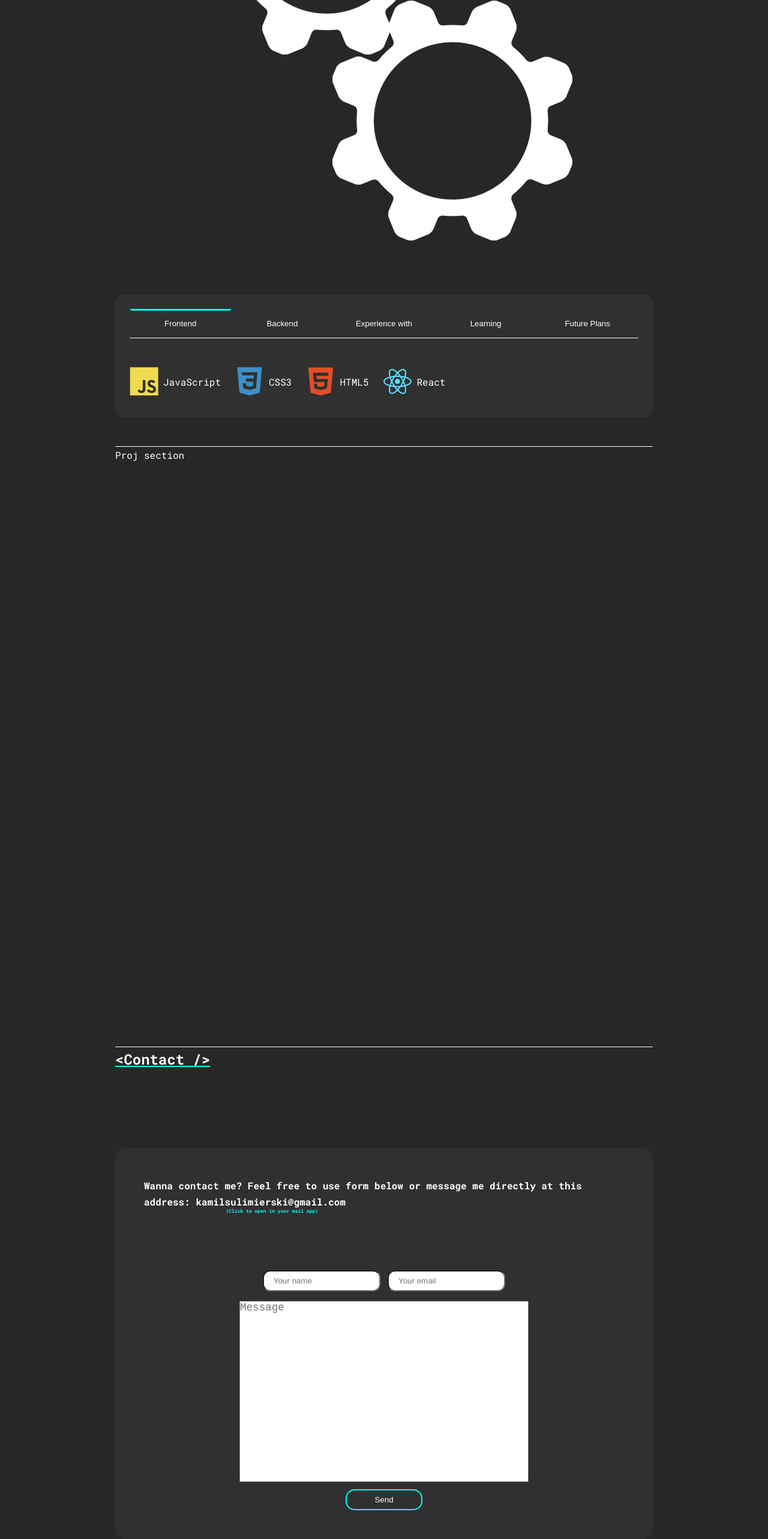
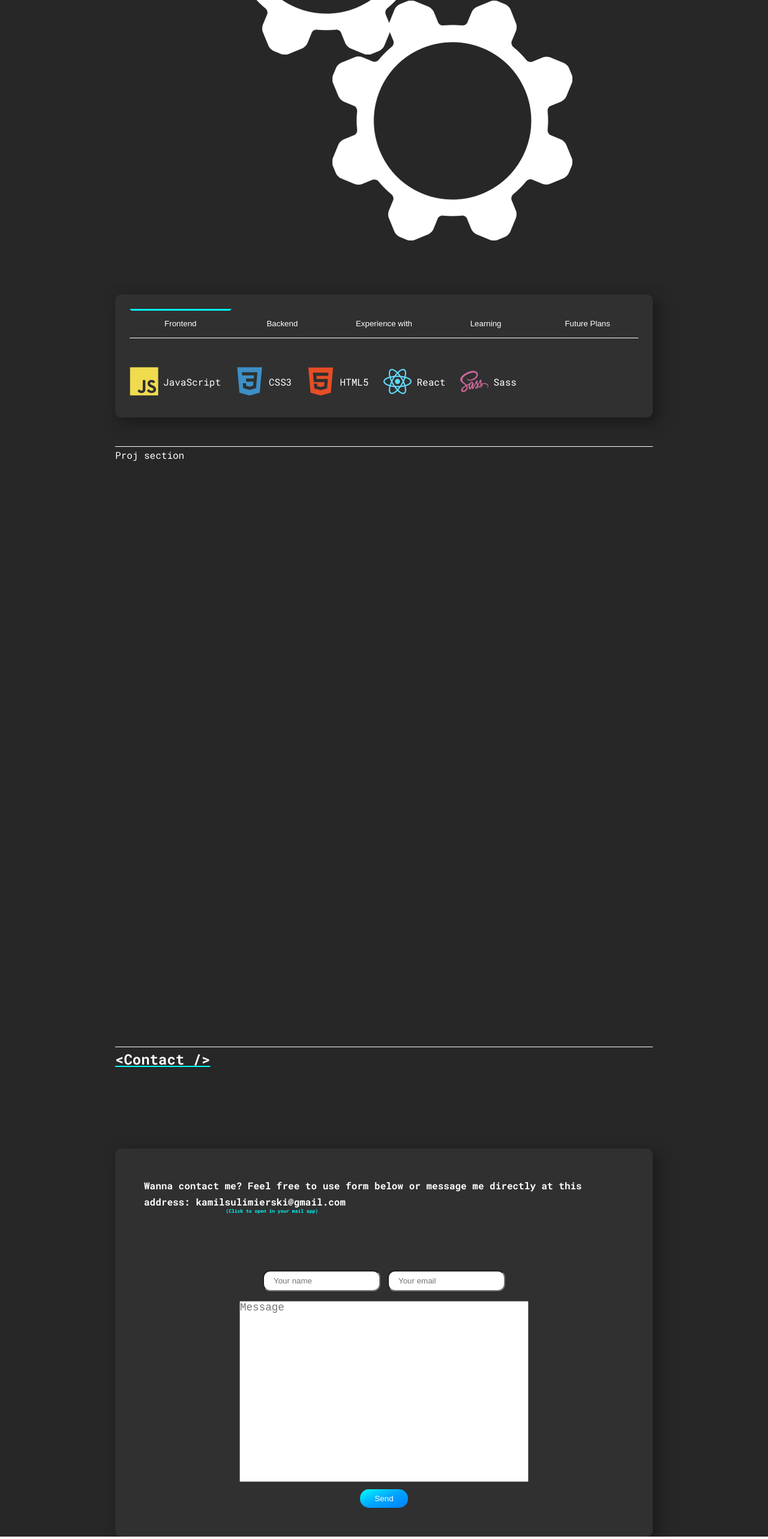
Before and after one commit to TerroR75/portfolio-page, a React (Vite) app: page / in a window 1280 px wide. Shown: the part 1330-3896 px from the top of the page at 60% size. Built offline with nearby package versions, Linux system fonts and the light colour scheme.

Commit message:
New card class in separate file

```diff
--- a/src/data/techstacklist.js
+++ b/src/data/techstacklist.js
@@ -22,6 +22,12 @@ const frontend = [
     name: 'React',
     level: 'Basic',
     iconClass: 'devicon-react-original colored',
+  },
+  {
+    id: '04',
+    name: 'Sass',
+    level: 'Basic',
+    iconClass: 'devicon-sass-original colored',
   },
 ];
 
--- a/src/styles/AboutSection.scss
+++ b/src/styles/AboutSection.scss
@@ -44,10 +44,8 @@
       }
 
       .tech-stack-list{
-        background: colorVariables.$card-color;
         max-height: 1000px;
         display: flex;
-        border-radius: 15px;
         padding: 24px 24px;
 
 
--- a/src/styles/App.scss
+++ b/src/styles/App.scss
@@ -4,6 +4,7 @@
 @use 'ContactSection.scss';
 @use 'NavBar.scss';
 @use './partials/colorVariables';
+@use './partials/utils.scss';
 .App{
   background-color: #272727;
   color: white;
--- a/src/styles/ContactSection.scss
+++ b/src/styles/ContactSection.scss
@@ -9,9 +9,7 @@
     }
 
     .contact-form{
-      background: colorVariables.$card-color;
       padding: 48px;
-      border-radius: 15px;
       margin-top: 128px;
       display:flex;
       flex-direction: column;
@@ -68,19 +66,22 @@
 
         button{
           margin-top: 12px;
-          width: 128px;
+          // min-width: 128px;
           align-self: center;
           padding: 8px 24px;
+          border: none;
           border-radius: 15px;
           background: inherit;
-          border: 2px solid colorVariables.$accent-color;
+          background-color: rgba(0, 255, 255, 1);
+          background-image: linear-gradient(156deg, rgba(0, 255, 255, 1) 0%, rgba(0, 165, 255, 1) 50%, rgba(0, 127, 255, 1) 100%);
           color: white;
-          transition: color 200ms, background 200ms;
+          transition: color 200ms, background 200ms, transform 200ms, padding 200ms;
         }
 
         button:hover{
-          color: black;
-          background: colorVariables.$accent-color;
+          padding: 8px 38px;
+          background-color: rgba(0, 255, 255, 1);
+          background-image: linear-gradient(156deg, rgba(0, 255, 255, 1) 0%, rgba(0, 165, 255, 1) 50%, rgba(0, 127, 255, 1) 100%);
           cursor: pointer;
         }
 
--- /dev/null
+++ b/src/styles/partials/utils.scss
@@ -0,0 +1,6 @@
+@use './colorVariables';
+.card{
+    box-shadow: 8px 8px 24px 0px #191919;
+    background: colorVariables.$card-color;
+    border-radius: 10px;
+}
```
